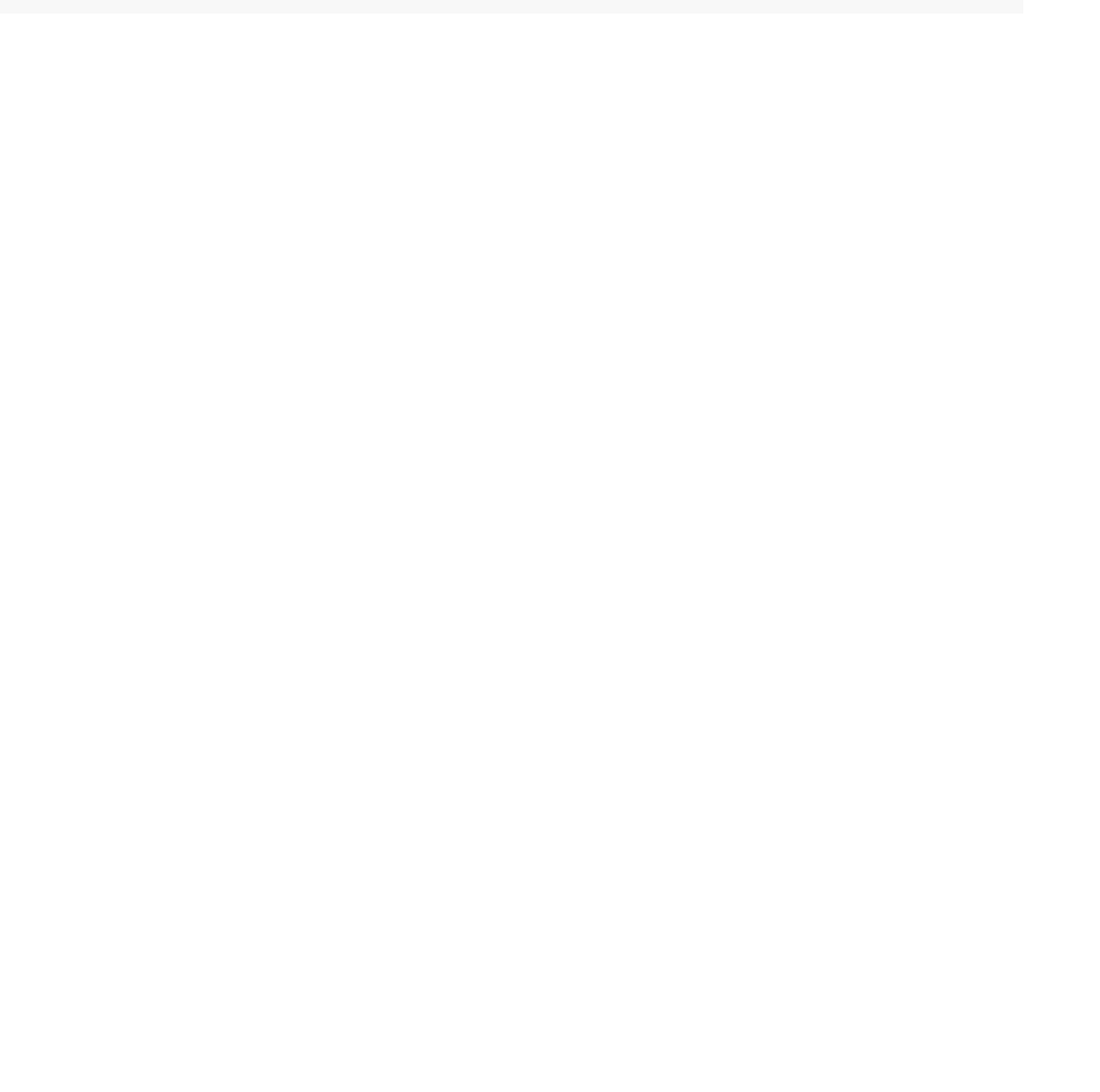
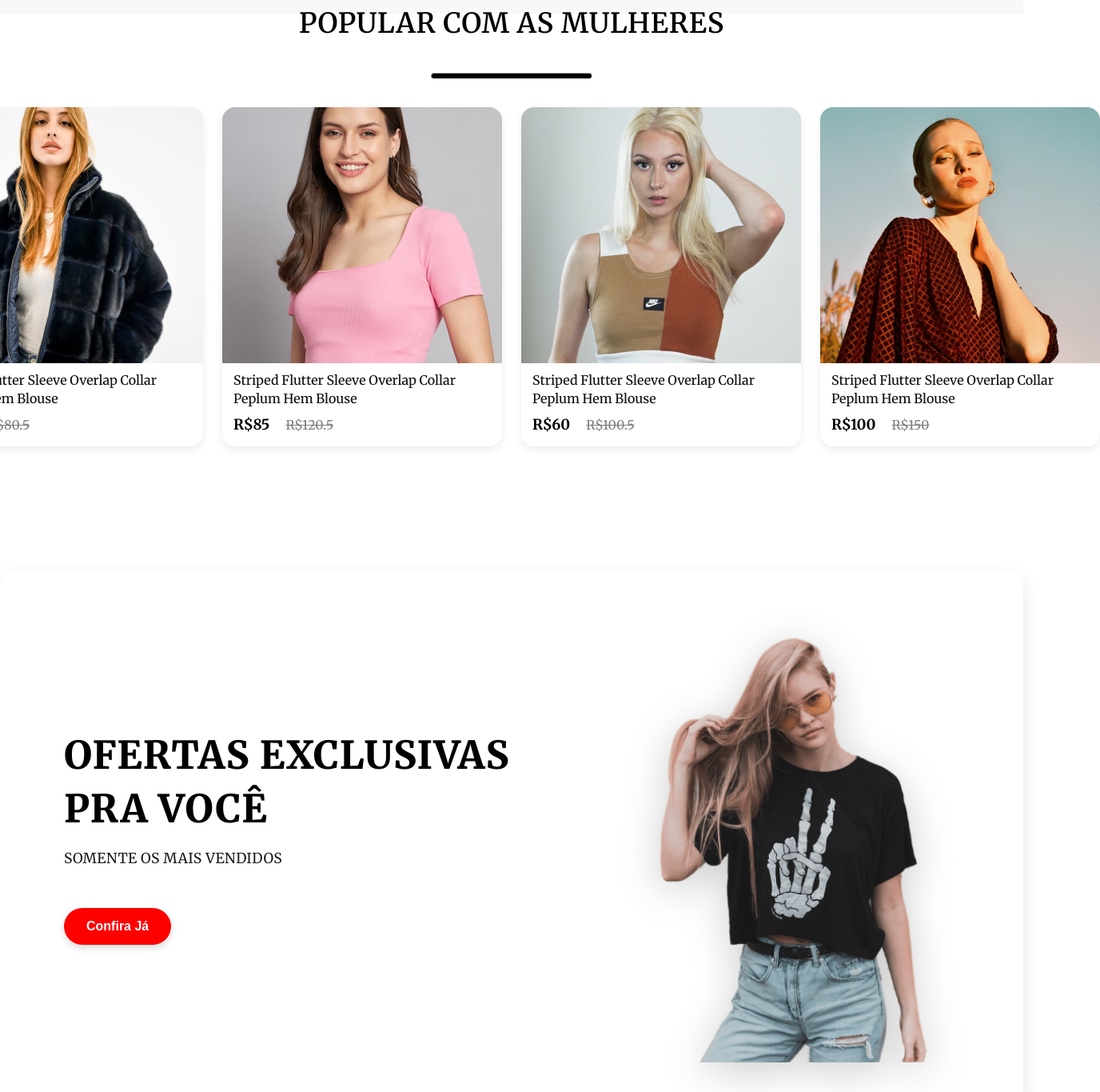
Before and after one commit to enzzzim/kaiz-store, a React (Create React App) app: page / in a window 1280 px wide. Shown: the part 940-2305 px from the top of the page at 80% size, 1376 px wide, since content can reach past the window. Before the commit the page ends 957 px from the top, so only its background shows below. Built offline with nearby package versions, Linux system fonts and the light colour scheme.

Commit message:
Novos componentes na home page: Popular e Offers

```diff
--- /dev/null
+++ b/src/components/Item/Item.css
@@ -0,0 +1,78 @@
+/* ===============================
+   Item.css
+   =============================== */
+
+/* Container do card */
+.item {
+  width: 350px;                         /* controla a largura */
+  background: #fff;                     /* fundo branco do card */
+  border-radius: 16px;                  /* cantos arredondados */
+  overflow: hidden;                     /* garante que a imagem siga o arredondamento */
+  box-shadow: 0 4px 10px rgba(0, 0, 0, 0.08);
+  transition: transform 0.2s ease, box-shadow 0.2s ease;
+  cursor: pointer;
+}
+
+/* Efeito ao passar o mouse */
+.item:hover {
+  transform: translateY(-4px);
+  box-shadow: 0 10px 24px rgba(0, 0, 0, 0.12);
+}
+
+/* ---------- Imagem ---------- */
+.item img {
+  width: 100%;
+  height: 320px;                        /* altura fixa, ajusta o tamanho do card */
+  object-fit: cover;                    /* imagem preenche sem distorcer */
+  display: block;                       /* remove espaçamento padrão da imagem inline */
+}
+
+/* ---------- Texto e preços ---------- */
+.item p {
+  margin: 10px 14px 0 14px;             /* afasta o nome do texto da borda */
+  font-size: 16px;
+  font-weight: 500;
+  color: #111;
+  line-height: 1.4;
+  height: 45px;                         /* limita altura do título (impede quebrar demais) */
+  overflow: hidden;                     /* corta o texto extra */
+}
+
+/* Container dos preços */
+.item-prices {
+  display: flex;
+  align-items: center;
+  justify-content: flex-start;
+  gap: 20px;
+  padding: 10px 14px 16px 14px;         /* espaçamento interno */
+}
+
+/* Preço atual */
+.item-prices-new {
+  color: black;
+  font-size: 18px;
+  font-weight: 700;
+}
+
+/* Preço antigo */
+.item-prices-old {
+  color: grey;
+  font-size: 16px;
+  font-weight: 500;
+  text-decoration: line-through;
+}
+
+/* ---------- Responsividade ---------- */
+@media (max-width: 768px) {
+  .item {
+    width: 100%;
+  }
+
+  .item img {
+    height: 260px;
+  }
+
+  .item p {
+    font-size: 15px;
+  }
+}
--- /dev/null
+++ b/src/components/Item/Item.jsx
@@ -0,0 +1,22 @@
+import React from 'react'
+import '../Item/Item.css'
+
+export const Item = (props) => {
+  return (
+    <div className= 'item'>
+        <img src={props.image} alt="" />
+        <p>{props.name}</p>
+        <div className="item-prices">
+            <div className="item-prices-new">
+                R${props.new_price}
+            </div>
+            <div className="item-prices-old">
+                R${props.old_price}
+            </div>
+        </div>
+
+    </div>
+  )
+}
+
+export default Item
--- /dev/null
+++ b/src/components/Offers/Offers.css
@@ -0,0 +1,119 @@
+/* ===============================
+   Offers.css
+   =============================== */
+
+/* Container principal */
+.offers {
+  display: flex;
+  justify-content: space-between;
+  align-items: center;
+  color: black;
+  border-radius: 24px;
+  padding: 60px 80px;
+  margin: 100px auto;
+  max-width: 1200px;
+  overflow: hidden;
+  box-shadow: 0 10px 25px rgba(0, 0, 0, 0.1);
+  margin-top: -25px;
+}
+
+/* Lado esquerdo (texto) */
+.offers-left {
+  display: flex;
+  flex-direction: column;
+  gap: 14px;
+  z-index: 2;
+}
+
+.offers-left h1 {
+  font-size: clamp(1.8rem, 1rem + 3vw, 3rem);
+  font-weight: 800;
+  line-height: 1.1;
+  margin: 0;
+  letter-spacing: 0.02em;
+}
+
+.offers-left p {
+  font-size: 1.1rem;
+  font-weight: 400;
+  letter-spacing: 0.02em;
+  margin-top: 10px;
+  opacity: 0.9;
+}
+
+/* Botão */
+.offers-left button {
+  margin-top: 20px;
+  width: fit-content;
+  background: red;
+  color: white;
+  font-weight: 700;
+  font-size: 1rem;
+  padding: 14px 28px;
+  border: none;
+  border-radius: 999px;
+  cursor: pointer;
+  transition: all 0.25s ease;
+  box-shadow: 0 4px 10px rgba(0, 0, 0, 0.15);
+}
+
+.offers-left button:hover {
+  transform: translateY(-3px);
+  box-shadow: 0 8px 16px rgba(0, 0, 0, 0.2);
+  background: black;
+}
+
+/* Lado direito (imagem) */
+.offers-right {
+  position: relative;
+  display: flex;
+  justify-content: center;
+  align-items: center;
+  flex: 1;
+}
+
+.offers img {
+  width: 380px;
+  max-width: 100%;
+  height: auto;
+  object-fit: contain;
+  filter: drop-shadow(0 10px 25px rgba(0, 0, 0, 0.2));
+  z-index: 1;
+}
+
+/* ======== Responsividade ======== */
+@media (max-width: 960px) {
+  .offers {
+    flex-direction: column;
+    text-align: center;
+    padding: 60px 40px;
+  }
+
+  .offers-left {
+    align-items: center;
+  }
+
+  .offers img {
+    width: 320px;
+    margin-top: 40px;
+  }
+}
+
+@media (max-width: 520px) {
+  .offers {
+    padding: 50px 25px;
+    margin: 60px 0;
+  }
+
+  .offers-left h1 {
+    font-size: 1.8rem;
+  }
+
+  .offers-left p {
+    font-size: 1rem;
+  }
+
+  .offers img {
+    width: 260px;
+  }
+}
--- /dev/null
+++ b/src/components/Offers/Offers.jsx
@@ -0,0 +1,21 @@
+import React from 'react'
+import './Offers.css'
+import exclusive_image from '../Assets/exclusive_image.png'
+
+export const Offers = () => {
+    return (
+        <div className='offers'>
+            <div className="offers-left">
+                <h1>OFERTAS EXCLUSIVAS</h1>
+                <h1>PRA VOCÊ</h1>
+                <p>SOMENTE OS MAIS VENDIDOS</p>
+                <button>Confira Já</button>
+            </div>
+            <div className="offers-right"></div>
+            <img src={exclusive_image} alt="" />
+
+        </div>
+    )
+}
+
+export default Offers
--- /dev/null
+++ b/src/components/Popular/Popular.css
@@ -0,0 +1,67 @@
+/* ===============================
+   Popular.css
+   =============================== */
+
+/* Seção raiz */
+.Popular {
+  display: flex;
+  flex-direction: column;
+  align-items: center;
+  gap: 10px;
+  height: 90vh;
+}
+
+/* Título + divisor */
+.Popular h1 {
+  font-size: clamp(1.6rem, 1.2rem + 1.2vw, 2.2rem);
+  font-weight: 600;
+  letter-spacing: .02em;
+  margin-top: -10px;
+}
+
+.Popular hr {
+  width: 200px;
+  height: 6px;
+  background: black;
+  border-radius: 10px;
+  margin-bottom: -25px;
+
+}
+
+/* Grid de itens */
+.popular-item {
+  display: flex;
+  gap: 24px;
+  margin-top: 50px;
+}
+
+
+/* Responsivo */
+@media (max-width: 1200px) {
+  .popular-item { grid-template-columns: repeat(3, minmax(0, 1fr)); }
+}
+@media (max-width: 860px) {
+  .Popular { padding: 40px var(--hero-pad-x); }
+  .popular-item { grid-template-columns: repeat(2, minmax(0, 1fr)); gap: 20px; }
+}
+@media (max-width: 520px) {
+  .popular-item { grid-template-columns: 1fr; }
+}
+
+.item {
+  background: #fff;
+  border-radius: 16px;
+  overflow: hidden;
+  box-shadow: var(--shadow-sm);
+  transition: transform .18s ease, box-shadow .18s ease;
+}
+.item:hover { transform: translateY(-3px); box-shadow: var(--shadow-md); }
+
+.item-thumb { position: relative; width: 100%; padding-top: 70%; background: #f2f2f2; }
+.item-thumb img { position: absolute; inset: 0; width: 100%; height: 100%; object-fit: cover; }
+
+.item-body { padding: 12px 14px 16px; }
+.item-title { margin: 0 0 6px; font-weight: 700; line-height: 1.25; }
+.item-prices { display: flex; align-items: center; gap: 10px; }
+.item-price-new { font-weight: 800; }
+.item-price-old { color: var(--hero-muted); text-decoration: line-through; }
--- /dev/null
+++ b/src/components/Popular/Popular.jsx
@@ -0,0 +1,20 @@
+import React from 'react'
+import '../Popular/Popular.css'
+import data_product from '../Assets/data.js'
+import Item from '../Item/Item.jsx'
+
+export const Popular = () => {
+    return (
+        <div className='Popular'>
+            <h1>POPULAR COM AS MULHERES</h1>
+            <hr />
+            <div className='popular-item'>
+                {data_product.map((item, i) => {
+                    return <Item key={i} id={item.id} name={item.name} image={item.image} new_price={item.new_price} old_price={item.old_price
+
+                    } />
+                })}
+            </div>
+        </div>
+    )
+}
--- a/src/pages/Shop.jsx
+++ b/src/pages/Shop.jsx
@@ -1,10 +1,14 @@
 import React from 'react'
 import { Hero } from '../components/Hero/Hero'
+import { Popular } from '../components/Popular/Popular.jsx'
+import { Offers } from '../components/Offers/Offers.jsx'
 
 export const Shop = () => {
   return (
     <div>
       <Hero />
+      <Popular />
+      <Offers />
     </div>
   )
 }
```
